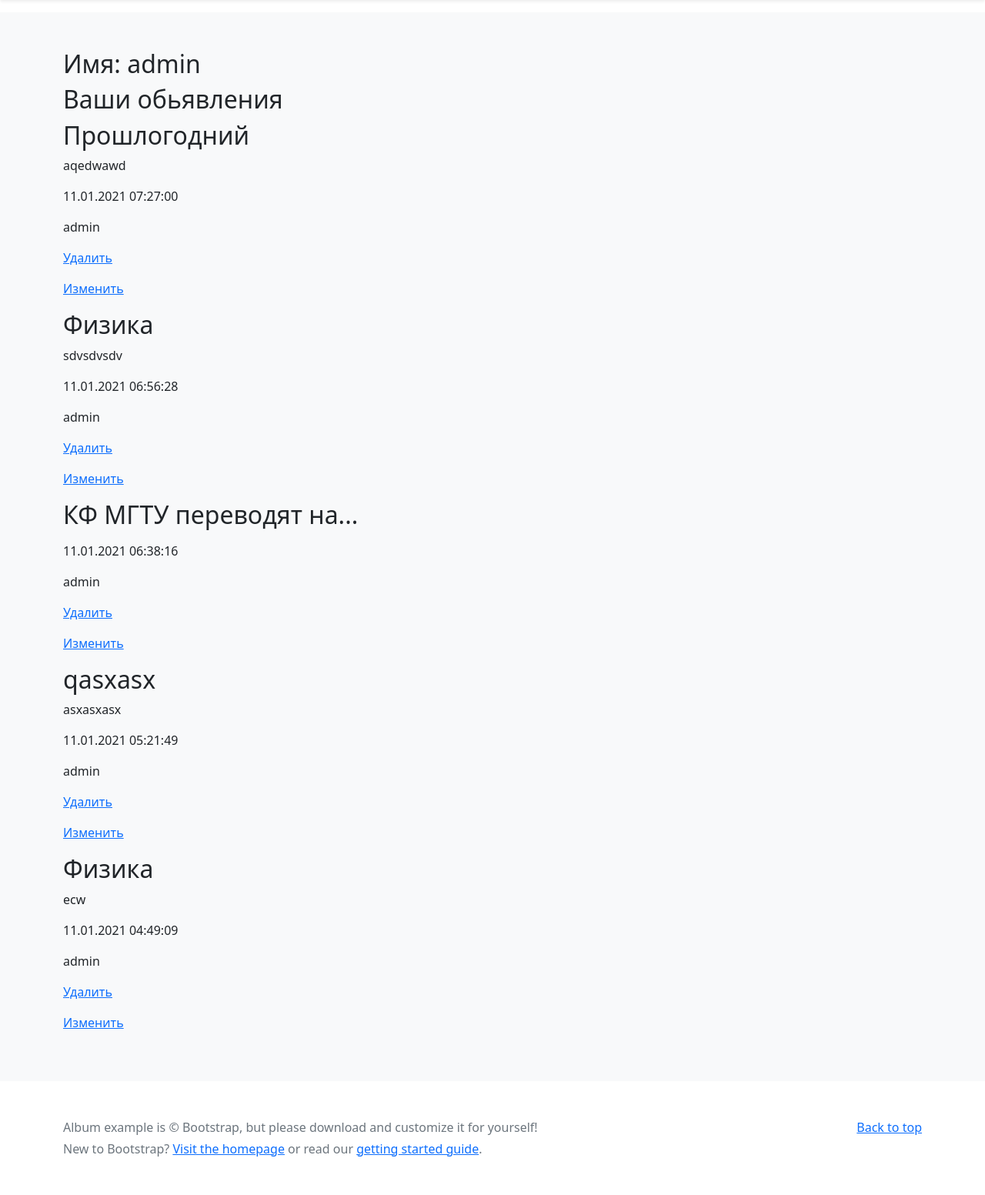
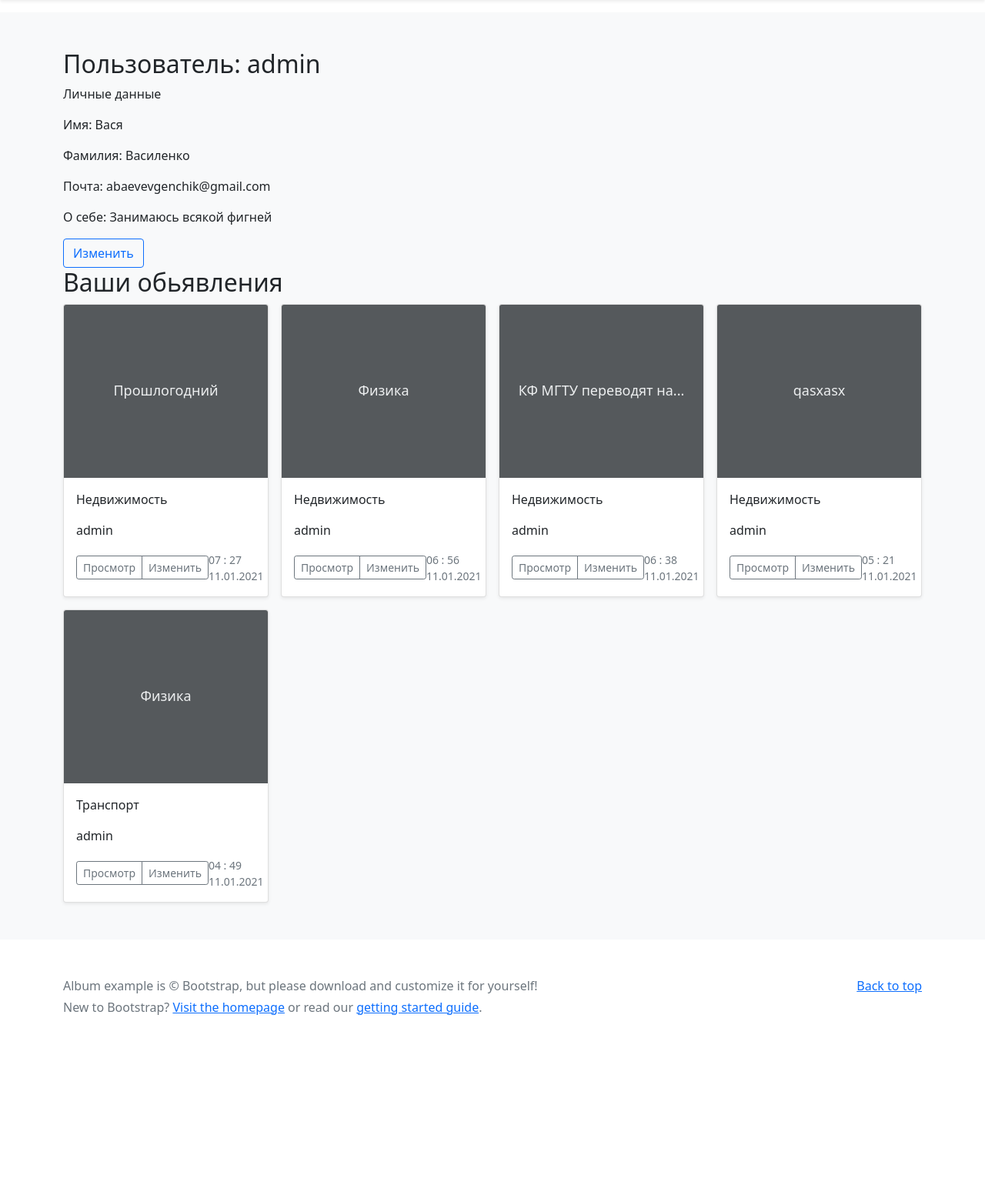
Before and after one commit to Norwi4/BookProject, a Django app: page /bboard/my_posts/ in a window 1280 px wide. Shown: the part 71-1624 px from the top of the page at 77% size. After the commit the page ends 1390 px from the top, so only its background shows below. Run offline with Django 3.2, Linux system fonts and the light colour scheme; a user stored in the database is signed in; data comes from the database, SQL or seed files in the repository; both versions use the stored data as it was after the commit; some libraries are stand-ins or nearby versions.

Commit message:
Личный кабинет пользователя

```diff
--- a/bboard/admin.py
+++ b/bboard/admin.py
@@ -1,5 +1,5 @@
 from django.contrib import admin
-from .models import Bb, Rubric
+from .models import Bb, Rubric, Profile
 from django.contrib import admin
 
 
@@ -11,3 +11,4 @@ class BbAdmin(admin.ModelAdmin):
 
 admin.site.register(Bb, BbAdmin)
 admin.site.register(Rubric)
+admin.site.register(Profile)
--- a/bboard/models.py
+++ b/bboard/models.py
@@ -33,3 +33,27 @@ class Rubric(models.Model):
 
     def __str__(self):
         return self.name
+
+
+class Profile(models.Model):
+    user = models.OneToOneField(User, on_delete=models.CASCADE, null=True, verbose_name="Пользователь")
+    first_name = models.CharField(max_length=20, db_index=True, verbose_name="Имя", null=True)
+    last_name = models.CharField(max_length=20, db_index=True, verbose_name="Фамилия", null=True)
+    email = models.EmailField(db_index=True, verbose_name="Email", null=True)
+    about = models.TextField(db_index=True, null=True, blank=True, verbose_name="О себе")
+
+    @receiver(post_save, sender=User)
+    def create_user_profile(sender, instance, created, **kwargs):
+        if created:
+            Profile.objects.create(user=instance)
+
+    @receiver(post_save, sender=User)
+    def save_user_profile(sender, instance, **kwargs):
+        instance.profile.save()
+
+    class Meta:
+        verbose_name = "Пользователь"
+        verbose_name_plural = "Пользователи"
+
+    def __str__(self):
+        return self.first_name
--- a/bboard/urls.py
+++ b/bboard/urls.py
@@ -14,7 +14,7 @@ Including another URLconf
     2. Add a URL to urlpatterns:  path('blog/', include('blog.urls'))
 """
 from django.urls import path
-from .views import index, BbByRubricView, add_post, my_posts, BbDeleteView, BbEditView, BbDetailView
+from .views import index, BbByRubricView, add_post, my_posts, BbDeleteView, BbEditView, BbDetailView, update_profile
 
 
 urlpatterns = [
@@ -25,6 +25,6 @@ urlpatterns = [
     path('delete/<int:pk>/', BbDeleteView.as_view(), name='delete'),
     path('<int:rubric_id>/', BbByRubricView.as_view(), name='by_rubric'),
     path('my_posts/', my_posts, name='my_posts'),
-
+    path('update_profile/', update_profile, name='update_profile'),
     path('', index, name='index')
 ]
--- a/bboard/views.py
+++ b/bboard/views.py
@@ -1,17 +1,15 @@
+from django.contrib import messages
+from django.db import transaction
+from django.shortcuts import render, redirect
+from django.db.models import Count, Min, Max
 from django.contrib.auth.decorators import login_required
-from django.shortcuts import render, redirect
-from django.http import HttpResponse, HttpResponseRedirect, HttpResponseNotFound
-from django.db.models import Count, Min, Max
-from django.urls import reverse
-from django.contrib.auth.decorators import login_required
-from django.views.generic import DetailView, FormView
+from django.views.generic import DetailView
 from django.views.generic.list import ListView
 from django.views.generic.edit import UpdateView, DeleteView
 from django.views.generic.detail import SingleObjectMixin
 
-
-from .models import Bb, Rubric
-from .forms import BbForm
+from .models import Bb, Rubric, Profile
+from .forms import BbForm, UserForm, ProfileForm
 
 
 def index(request):
@@ -56,9 +54,10 @@ class BbDetailView(DetailView):
 @login_required
 def my_posts(request):
     bbs = Bb.objects.filter(user=request.user)
+    profile = Profile.objects.filter(user=request.user)
     count_post_by_rubric = Rubric.objects.annotate(Count('bb'))
     min_price_by_rubric = Rubric.objects.annotate(min=Min('bb__price'))  # минимальная цена
-    context = {'bbs': bbs, 'minpbr': min_price_by_rubric, 'cpbr': count_post_by_rubric}
+    context = {'bbs': bbs, 'minpbr': min_price_by_rubric, 'cpbr': count_post_by_rubric, 'profile': profile}
     return render(request, 'bboard/my_posts.html', context)
 
 
@@ -139,7 +138,6 @@ def edit(request, pk):
         return HttpResponseNotFound("<h2>Person not found</h2>")'''
 
 
-
 class BbEditView(UpdateView):
     model = Bb
     template_name = 'bboard/edit.html'
@@ -150,3 +148,25 @@ class BbEditView(UpdateView):
         context = super().get_context_data(*args, **kwargs)
         context['rubrics'] = Rubric.objects.all()
         return context
+
+
+@login_required
+@transaction.atomic
+def update_profile(request):
+    if request.method == 'POST':
+        user_form = UserForm(request.POST, instance=request.user)
+        profile_form = ProfileForm(request.POST, instance=request.user.profile)
+        if user_form.is_valid() and profile_form.is_valid():
+            user_form.save()
+            profile_form.save()
+            messages.success(request, ('Your profile was successfully updated!'))
+            return redirect('my_posts')
+        else:
+            messages.error(request, ('Please correct the error below.'))
+    else:
+        user_form = UserForm(instance=request.user)
+        profile_form = ProfileForm(instance=request.user.profile)
+    return render(request, 'registration/profile.html', {
+        'user_form': user_form,
+        'profile_form': profile_form
+    })
--- a/templates/base.html
+++ b/templates/base.html
@@ -61,6 +61,7 @@
         <a class="btn" href="{% url 'login' %}">Вход</a>
         <a class="btn btn-outline-primary" href="{% url 'signup' %}">Регистрация</a>
     {% endif %}
+
 </header>
 
 <main>
--- a/templates/bboard/index.html
+++ b/templates/bboard/index.html
@@ -31,6 +31,7 @@
 
                     <div class="card-body">
                         <p class="card-text">{{ bb.rubric.name }}</p>
+                        <p class="card-text">{{ bb.user }}</p>
                         <div class="d-flex justify-content-between align-items-center">
                             <div class="btn-group">
                                 <a class="btn btn-sm btn-outline-secondary" href="{% url 'detail' bb.pk %}">Просмотр</a>
--- a/templates/bboard/my_posts.html
+++ b/templates/bboard/my_posts.html
@@ -1,18 +1,52 @@
 {% extends 'base.html' %}
 
 {% block content %}
-    <h2>Имя: {{ user.username }}</h2>
+    {% for prof in profile %}
+        <h2>Пользователь: {{ prof.user }}</h2>
+        <p>Личные данные</p>
+        <p>Имя: {{ prof.first_name }}</p>
+        <p>Фамилия: {{ prof.last_name }}</p>
+        <p>Почта: {{ prof.email }}</p>
+        <p>О себе: {{ prof.about }}</p>
+    {% endfor %}
+    <a class="btn btn-outline-primary" href="{% url 'update_profile' %}">Изменить</a>
+
 
     <h2>Ваши обьявления</h2>
-    {% for bb in bbs %}
-        <div>
-            <h2>{{ bb.title }}</h2>
-            <p>{{ bb.content }}</p>
-            <p>{{ bb.published|date:"d.m.Y H:i:s" }}</p>
-            <p>{{ bb.user }}</p>
-            <p><a href="{% url 'delete' bb.pk %}">Удалить</a></p>
-            <p><a href="{% url 'edit' bb.pk %}">Изменить</a></p>
-        </div>
-    {% endfor %}
+    <div class="row row-cols-1 row-cols-sm-2 row-cols-md-4 g-3">
+
+        {% for bb in bbs %}
+
+            <div class="col">
+                <div class="card shadow-sm">
+                    <svg class="bd-placeholder-img card-img-top" width="100%" height="225"
+                         xmlns="http://www.w3.org/2000/svg" role="img" aria-label="Placeholder: Thumbnail"
+                         preserveAspectRatio="xMidYMid slice" focusable="false"><title>Placeholder</title>
+                        <rect width="100%" height="100%" fill="#55595c"></rect>
+                        <text x="50%" y="50%" fill="#eceeef" dy=".3em">{{ bb.title }}</text>
+                    </svg>
+
+                    <div class="card-body">
+                        <p class="card-text">{{ bb.rubric.name }}</p>
+                        <p class="card-text">{{ bb.user }}</p>
+                        <div class="d-flex justify-content-between align-items-center">
+                            <div class="btn-group">
+                                <a class="btn btn-sm btn-outline-secondary" href="{% url 'detail' bb.pk %}">Просмотр</a>
+                                {% if user == bb.user %}
+                                    <a class="btn btn-sm btn-outline-secondary"
+                                       href="{% url 'edit' bb.pk %}">Изменить</a>
+                                {% endif %}
+                                <!--<button type="button" class="btn btn-sm btn-outline-secondary">View</button>
+                                <button type="button" class="btn btn-sm btn-outline-secondary">Edit</button>-->
+                            </div>
+                            <small class="text-muted">{{ bb.published|date:"H : i" }}
+                                <br>{{ bb.published|date:"d.m.Y" }}
+                            </small>
+                        </div>
+                    </div>
+                </div>
+            </div>
+        {% endfor %}
+    </div>
 
 {% endblock %}
```
Also changed, not shown: bboard/forms.py (+14 -1 lines), templates/registration/profile.html (added, +14 -0 lines), bboard/migrations/0010_profile.py (added), bboard/migrations/0011_auto_20210111_1503.py (added), bboard/migrations/0012_auto_20210111_1510.py (added), bboard/migrations/0013_auto_20210111_1510.py (added), bboard/migrations/0014_profile_email.py (added), bboard/migrations/0015_profile_about.py (added), db.sqlite3.
